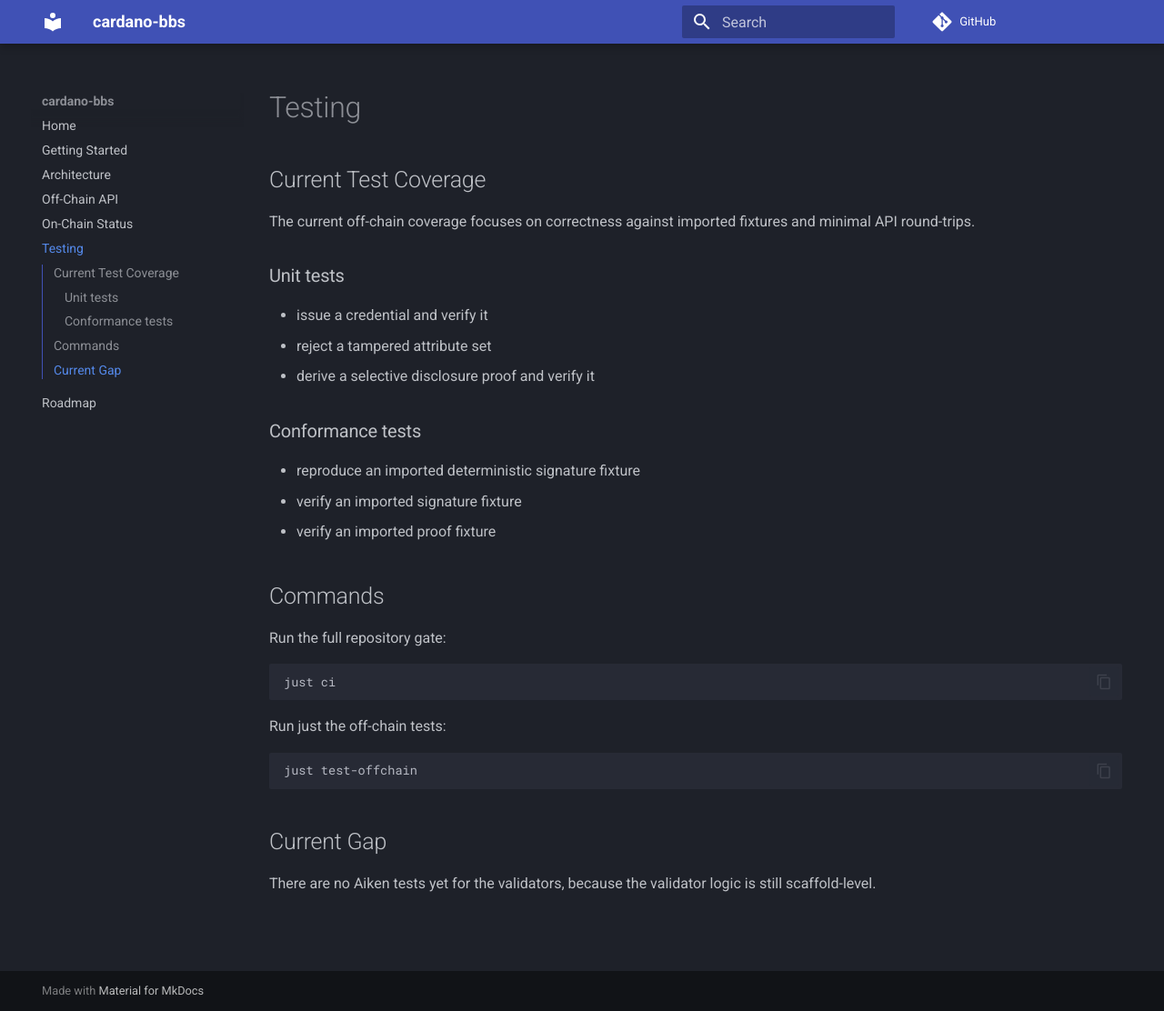
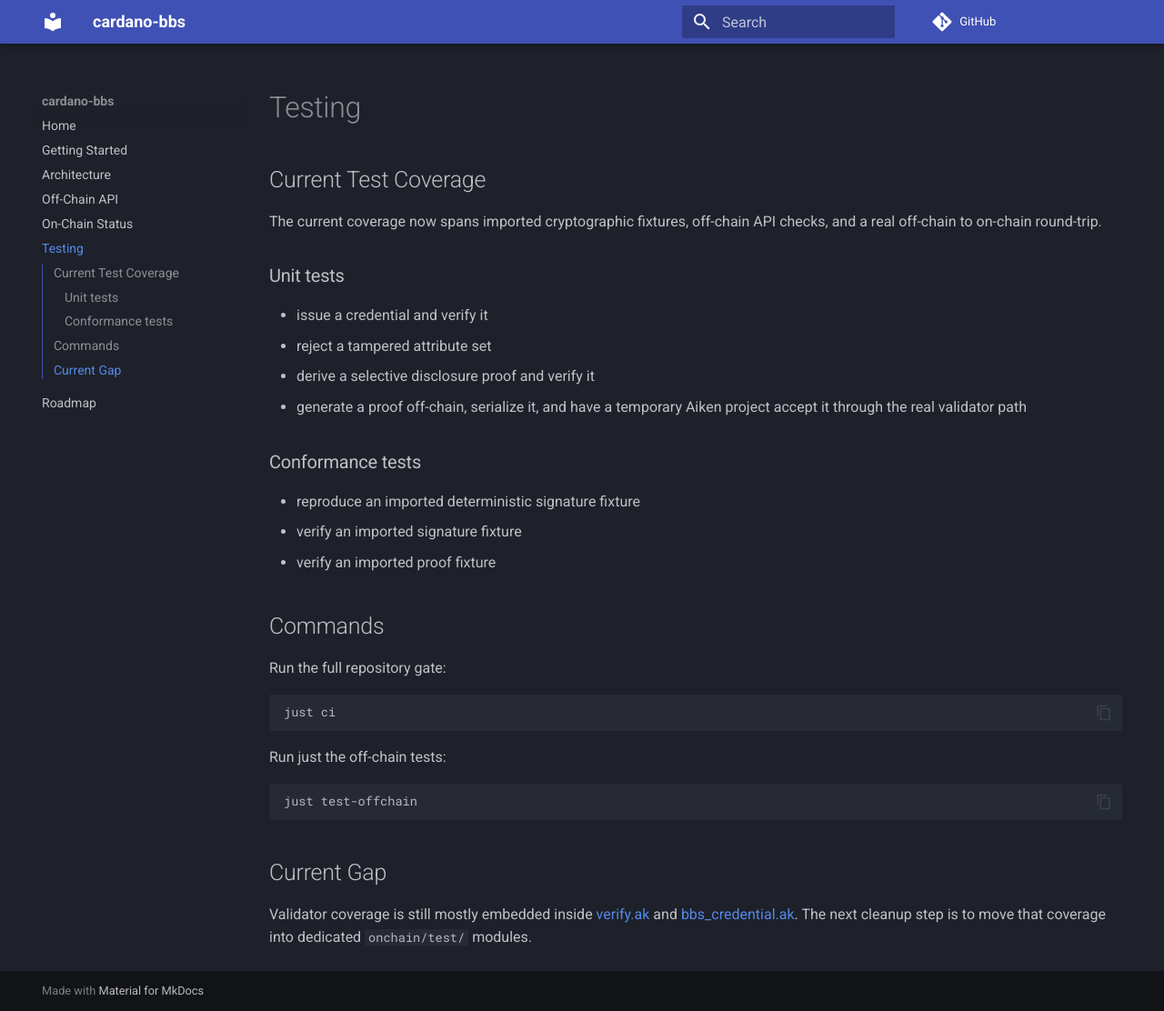
Before and after one commit to lambdasistemi/cardano-bbs, an MkDocs documentation site: the page built from docs/testing.md, in a window 1280 px wide and 1112 px high. Shown: the whole window at 91% size. Built offline with MkDocs 1.6.1 and Material for MkDocs 9.7.7, drawn with Linux system fonts in a browser that asks for light colours; comment, search, counter and statistics services are not loaded.

Commit message:
test: add off-chain to on-chain roundtrip proof check

```diff
--- a/docs/testing.md
+++ b/docs/testing.md
@@ -2,13 +2,14 @@
 
 ## Current Test Coverage
 
-The current off-chain coverage focuses on correctness against imported fixtures and minimal API round-trips.
+The current coverage now spans imported cryptographic fixtures, off-chain API checks, and a real off-chain to on-chain round-trip.
 
 ### Unit tests
 
 - issue a credential and verify it
 - reject a tampered attribute set
 - derive a selective disclosure proof and verify it
+- generate a proof off-chain, serialize it, and have a temporary Aiken project accept it through the real validator path
 
 ### Conformance tests
 
@@ -32,4 +33,4 @@ just test-offchain
 
 ## Current Gap
 
-There are no Aiken tests yet for the validators, because the validator logic is still scaffold-level.
+Validator coverage is still mostly embedded inside [verify.ak](/code/cardano-bbs-verify/onchain/lib/bbs/verify.ak) and [bbs_credential.ak](/code/cardano-bbs-verify/onchain/validators/bbs_credential.ak). The next cleanup step is to move that coverage into dedicated `onchain/test/` modules.
```
Also changed, not shown: docs/onchain.md (+2 -2 lines), specs/001-bbs-credentials/budget-report.md (+2 -2 lines), specs/001-bbs-credentials/tasks.md (+1 -1 lines), 3 other files.
